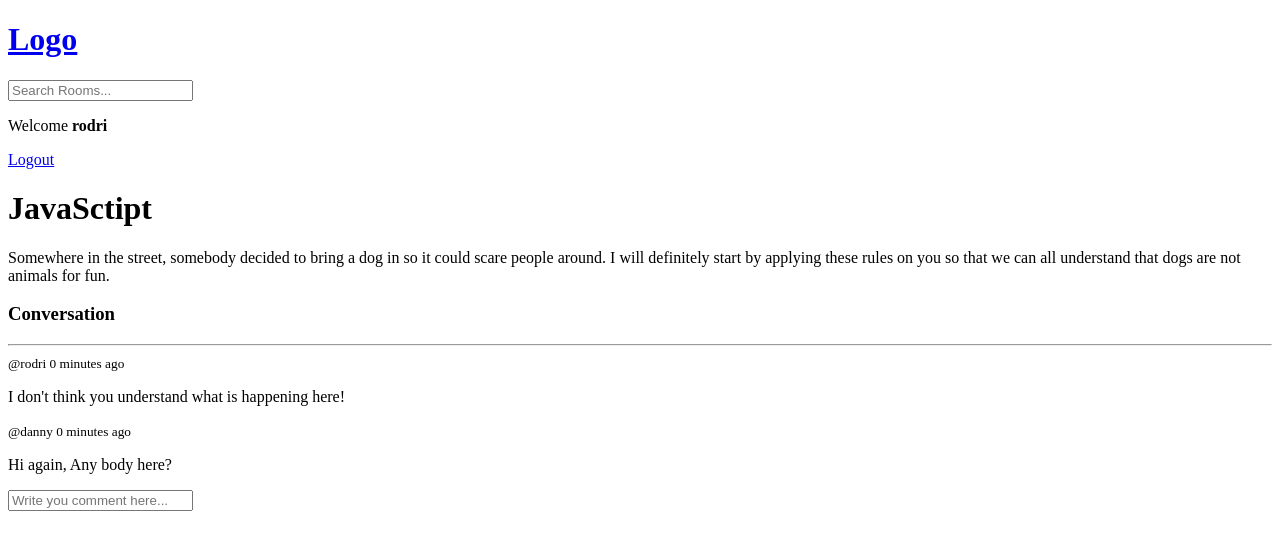
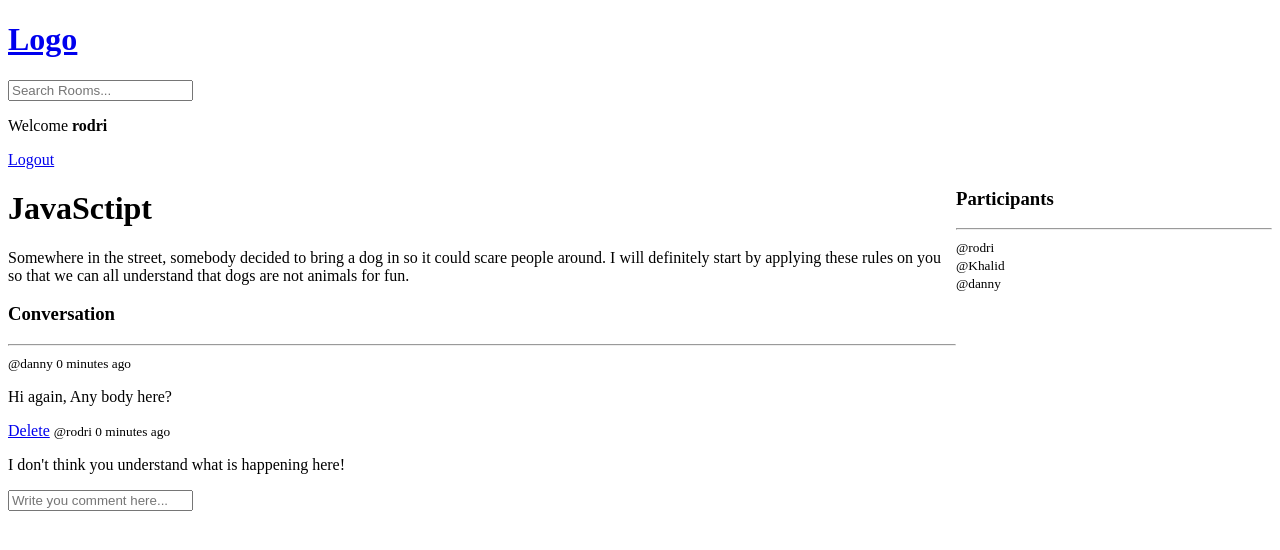
Before and after one commit to KitwanaSh/studyplace_django, a Django app: page /room/4/ in a window 1280 px wide. Shown: the top 550 px of the page. Run offline with Django 4.2, Linux system fonts and the light colour scheme; a user stored in the database is signed in; data comes from the database, SQL or seed files in the repository; both versions use the stored data as it was after the commit.

Commit message:
Feat: Add the delete functionality to comments

```diff
--- a/base/models.py
+++ b/base/models.py
@@ -17,7 +17,7 @@ class Room(models.Model):
     topic = models.ForeignKey(Topic, on_delete=models.SET_NULL, null=True)
     name = models.CharField(max_length=200)
     description = models.TextField(null=True, blank=True)
-    # participants =
+    participants = models.ManyToManyField(User, related_name="participant", blank=True)
     updated = models.DateTimeField(auto_now=True)
     created = models.DateTimeField(auto_now_add=True)
 
--- a/base/templates/base/room.html
+++ b/base/templates/base/room.html
@@ -1,5 +1,15 @@
 {% extends "main.html" %}
 {% block content %}
+
+<style>
+    .room-container {
+        display: grid;
+        grid-template-columns: 3fr 1fr;
+    }
+</style>
+
+<div class = "room-container">
+    <div>
         <h1>{{room.topic}}</h1>
         <p>{{ room.description}}</p>
 
@@ -8,6 +18,9 @@
             <hr>
 
             {% for message in room_messages  %}
+                {% if request.user == message.user %}
+                <a href="{% url 'delete-message' message.id %}">Delete</a>
+                {% endif %}
                 <small>@{{message.user}} {{message.created|timesince}} ago</small>
                 <p>{{ message.body }}</p>
             {% endfor %}
@@ -21,4 +34,15 @@
             </form>
         </div>
         {% endif %}
+    </div>
+    <div>
+        <h3>Participants</h3>
+        <hr>
+        {% for user in participants %}
+            <div>
+                <small>@{{ user.username}}</small>
+            </div>
+        {% endfor %}
+    </div>
+</div>
 {% endblock %}
--- a/base/urls.py
+++ b/base/urls.py
@@ -9,5 +9,6 @@ urlpatterns = [
     path("create-room/", views.createRoom, name="create-room"),
     path('room/<str:pk>/', views.room, name="room"),
     path("update-room/<str:pk>", views.updateRoom, name="update-room"),
-    path("delete-room/<str:pk>", views.deleteRoom, name="delete-room")
+    path("delete-room/<str:pk>", views.deleteRoom, name="delete-room"),
+    path("delete-message/<str:pk>", views.deleteMessage, name="delete-message")
 ]
--- a/base/views.py
+++ b/base/views.py
@@ -83,7 +83,8 @@ def home(request):
 def room(request, pk):
     """ The room page """
     room = Room.objects.get(id=pk)
-    room_messages = room.message_set.all()
+    room_messages = room.message_set.all().order_by('-created')
+    participants = room.participants.all()
 
     if request.method == "POST":
         message = Message.objects.create(
@@ -92,9 +93,11 @@ def room(request, pk):
             body=request.POST.get('body')
         )
 
+        room.participants.add(request.user)
+
         return redirect("room", pk=room.id)
 
-    context = {'room': room, "room_messages": room_messages}
+    context = {'room': room, "room_messages": room_messages, 'participants':participants}
 
     return render(request, "base/room.html", context)
 
@@ -142,3 +145,17 @@ def deleteRoom(request, pk):
         return  redirect('home')
 
     return render(request, "base/delete.html", {"obj":room})
+
+@login_required(login_url="login-user")
+def deleteMessage(request, pk):
+    """ Delete a particular room """
+    message = Message.objects.get(id=pk)
+
+    if request.user != message.user:
+        return HttpResponse("You are not allowed to delete this!")
+
+    if request.method == "POST":
+        message.delete()
+        return  redirect('home')
+
+    return render(request, "base/delete.html", {"obj":message})
```
Also changed, not shown: base/migrations/0004_alter_room_options_room_participants.py (added), db.sqlite3. Lines whose indentation alone changed are shown as unchanged.
